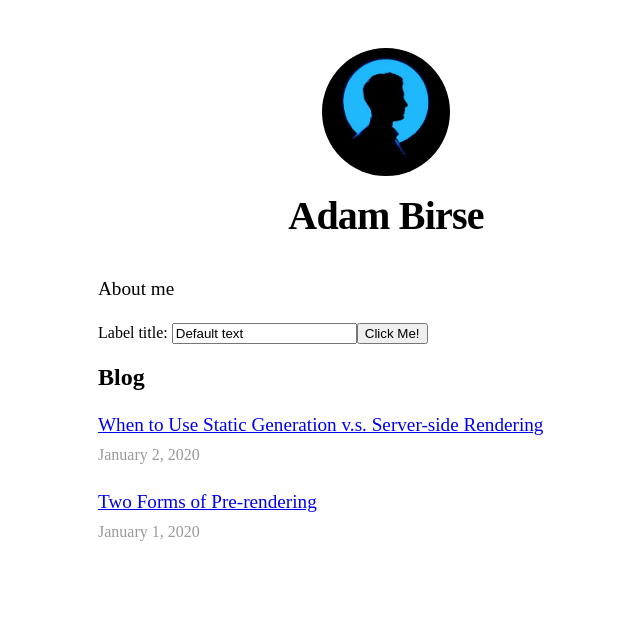
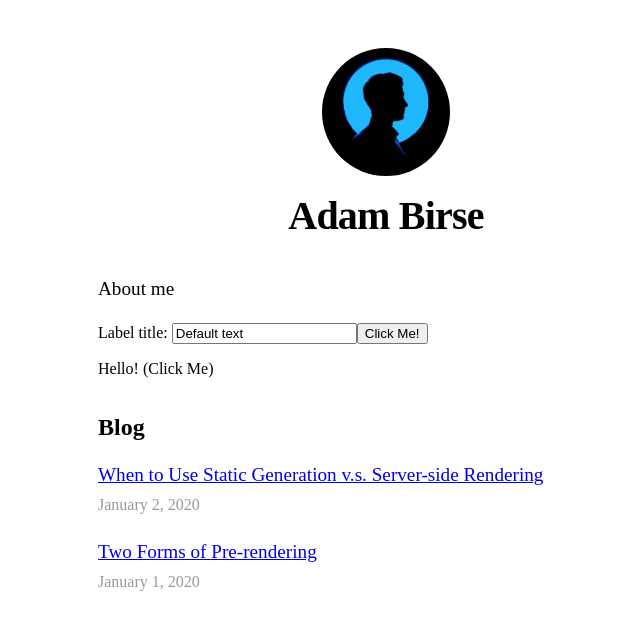
Before and after one commit to bruntc/tfs-preparatory, a Next.js app: page / in a window 1280 px wide. Shown: the top 630 px of the page, without its empty margins (254-894 px from the left). Built offline with nearby package versions, Linux system fonts and the light colour scheme.

Commit message:
Added CollapsibleCard
Added collapsible card and attempt to test it (needs another assertion).

Co-Authored-By: CalumBrunt@Worth <54435232+bruntc@users.noreply.github.com>

```diff
--- a/package.json
+++ b/package.json
@@ -28,6 +28,8 @@
     "remark-html": "^13.0.1"
   },
   "devDependencies": {
+    "@testing-library/dom": "^7.29.6",
+    "@testing-library/user-event": "^12.7.2",
     "@types/chai": "^4.2.15",
     "@types/mocha": "^8.2.1",
     "@types/node": "^14.14.31",
--- /dev/null
+++ b/src/components/collapsableCard.tsx
@@ -0,0 +1,23 @@
+import React, { useState } from 'react';
+
+type CardProps = {
+  frontText: string,
+  backText: string
+}
+
+export const CollapsibleCard: React.FC<CardProps> = (props) => {
+  const [hiddenText, setHiddenText] = useState(undefined);
+
+  return (
+    <div id="collapsibleCard">
+      <div id="shownText">
+        <p onClick={() => hiddenText ? setHiddenText(undefined) :
+          setHiddenText(props.backText)}>{props.frontText}</p>
+      </div>
+      { hiddenText &&
+        <div id="collapsibleText">
+          <p>{hiddenText}</p>
+        </div>}
+    </div>
+  );
+}
--- a/src/pages/index.js
+++ b/src/pages/index.js
@@ -6,7 +6,7 @@ import { About } from "../components/about";
 import { Blog } from "../components/blog-list";
 import { OurLabelledTextbox } from "../components/textbox";
 import { Button } from "../components/button";
-
+import { CollapsibleCard } from "../components/collapsableCard";
 
 
 export async function getStaticProps() {
@@ -27,6 +27,7 @@ export default function Home({ allPostsData }) {
       <About />
       <OurLabelledTextbox defaultText='Default text' label='Label title'/>
       <Button buttonText="Click Me!"></Button>
+      <CollapsibleCard frontText="Hello! (Click Me)" backText="This was hidden!"></CollapsibleCard>
       <Blog allPostsData={allPostsData} />
     </Layout>
   );
```
Also changed, not shown: 2 other files (tests, documents, lock files or other folders).
